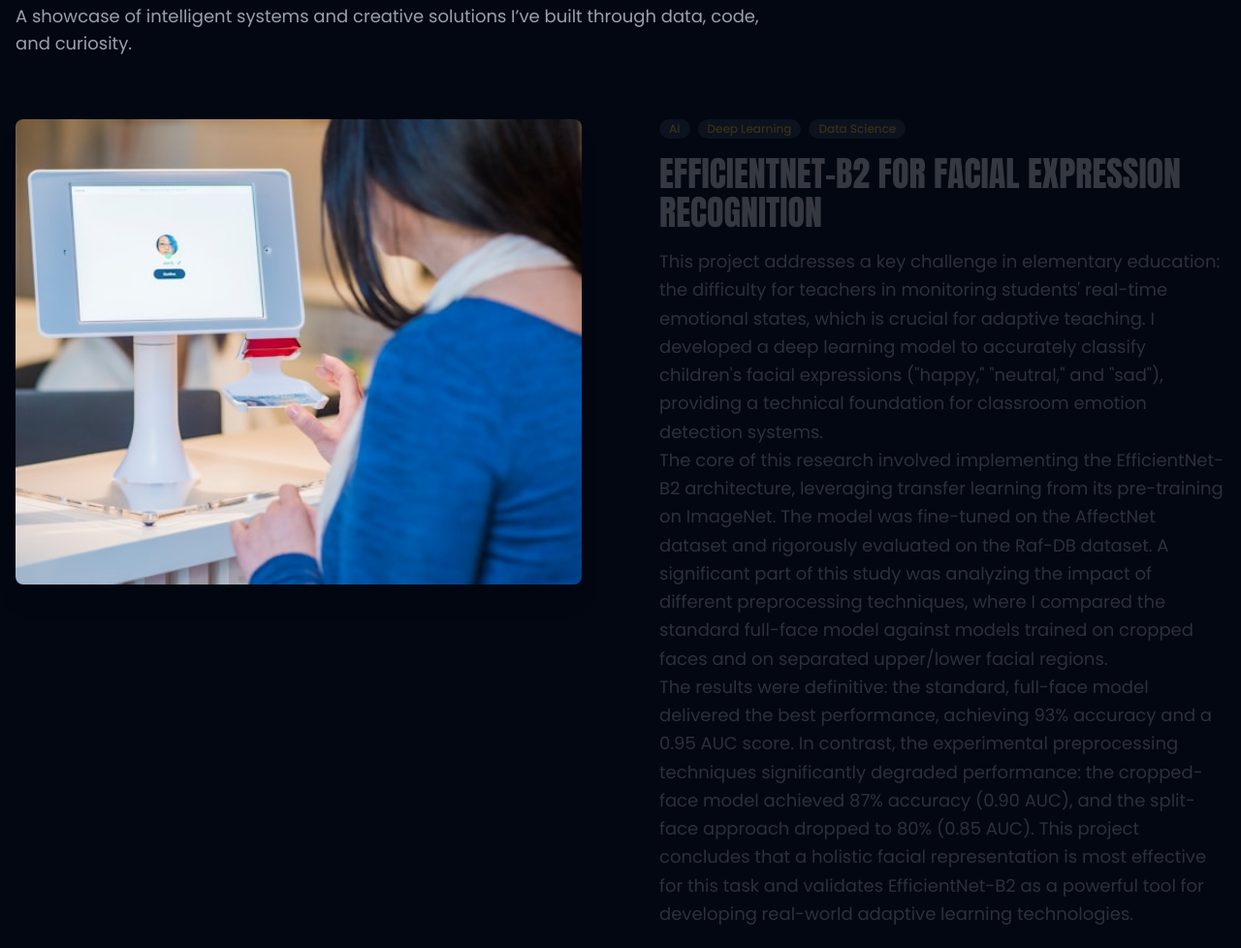
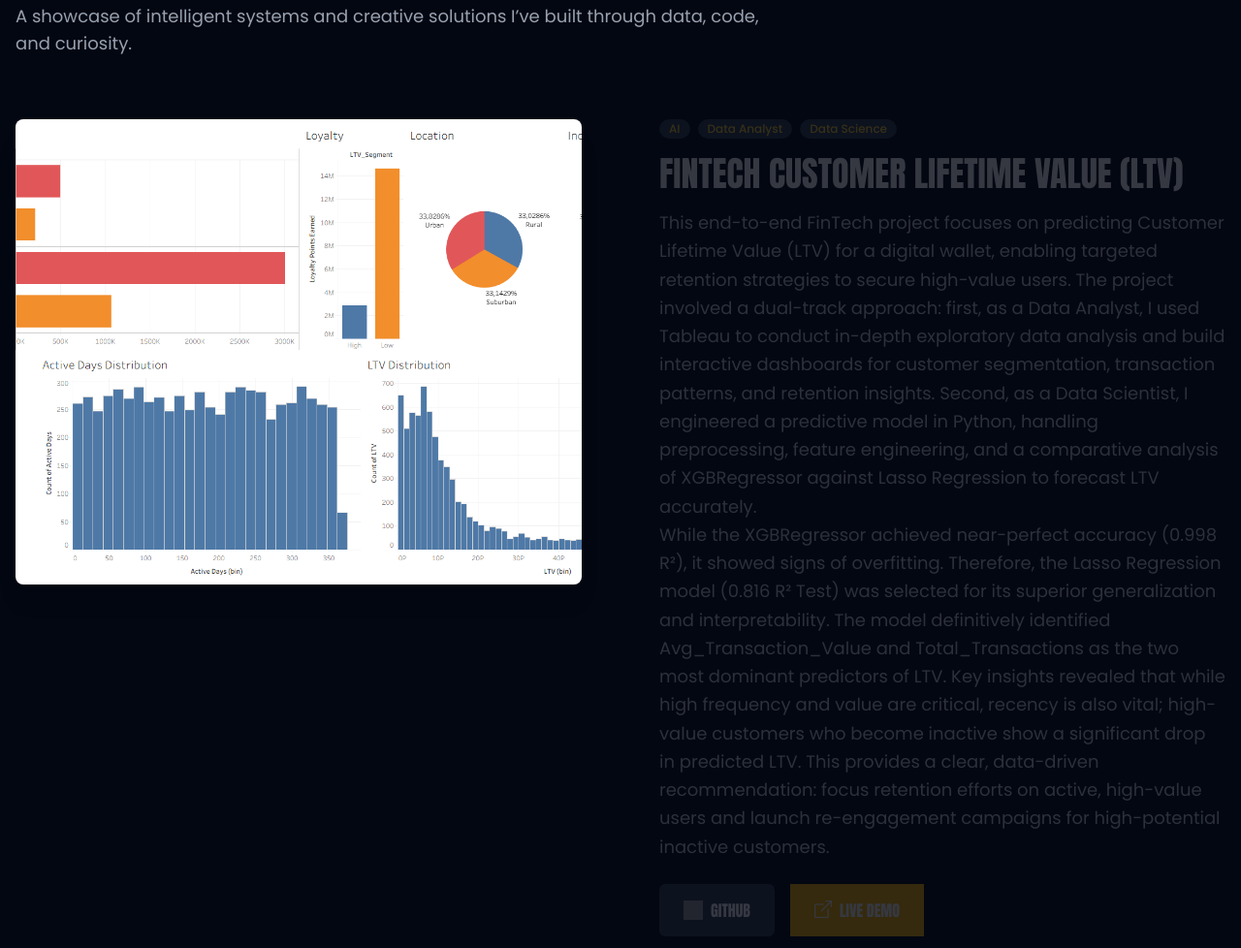
Before and after one commit to hidayatbakri/hidayatbakri.github.io, a website: page index.html in a window 1280 px wide. Shown: the part 3831-4809 px from the top of the page at 97% size. Drawn offline with nearby package versions, Linux system fonts and the light colour scheme; grey boxes are pictures that could not be loaded.

Commit message:
Add new project

```diff
--- a/index.html
+++ b/index.html
@@ -511,6 +511,17 @@
           >
             <a
               href="#"
+              id="img-proyek-5"
+              class="project-image absolute inset-0 w-full h-full opacity-100 transition-opacity duration-500"
+            >
+              <img
+                src="./assets/customerltv.png"
+                alt="FinTech Customer Lifetime Value (LTV)"
+                class="object-cover w-full h-full"
+              />
+            </a>
+            <a
+              href="#"
               id="img-proyek-3"
               class="project-image absolute inset-0 w-full h-full opacity-100 transition-opacity duration-500"
             >
@@ -560,6 +571,75 @@
         </div>
 
         <div class="flex flex-col">
+          <div
+            class="project-desc-item min-h-[70vh] flex flex-col justify-center mb-10"
+            data-image-target="#img-proyek-5"
+          >
+            <div class="flex flex-wrap gap-2 mb-4">
+              <span
+                class="bg-gray-700 text-amber-300 text-xs font-medium px-2.5 py-0.5 rounded-full"
+                >AI</span
+              >
+              <span
+                class="bg-gray-700 text-amber-300 text-xs font-medium px-2.5 py-0.5 rounded-full"
+                >Data Analyst</span
+              >
+              <span
+                class="bg-gray-700 text-amber-300 text-xs font-medium px-2.5 py-0.5 rounded-full"
+                >Data Science</span
+              >
+            </div>
+            <h3
+              class="text-white uppercase anton-regular text-3xl md:text-4xl mb-4"
+            >
+              FinTech Customer Lifetime Value (LTV)
+            </h3>
+            <p class="text-gray-300 text-lg mb-6 leading-relaxed">
+              This end-to-end FinTech project focuses on predicting Customer
+              Lifetime Value (LTV) for a digital wallet, enabling targeted
+              retention strategies to secure high-value users. The project
+              involved a dual-track approach: first, as a Data Analyst, I used
+              Tableau to conduct in-depth exploratory data analysis and build
+              interactive dashboards for customer segmentation, transaction
+              patterns, and retention insights. Second, as a Data Scientist, I
+              engineered a predictive model in Python, handling preprocessing,
+              feature engineering, and a comparative analysis of XGBRegressor
+              against Lasso Regression to forecast LTV accurately. <br />While
+              the XGBRegressor achieved near-perfect accuracy (0.998 R²), it
+              showed signs of overfitting. Therefore, the Lasso Regression model
+              (0.816 R² Test) was selected for its superior generalization and
+              interpretability. The model definitively identified
+              Avg_Transaction_Value and Total_Transactions as the two most
+              dominant predictors of LTV. Key insights revealed that while high
+              frequency and value are critical, recency is also vital;
+              high-value customers who become inactive show a significant drop
+              in predicted LTV. This provides a clear, data-driven
+              recommendation: focus retention efforts on active, high-value
+              users and launch re-engagement campaigns for high-potential
+              inactive customers.
+            </p>
+            <div class="flex gap-4 justify-center lg:justify-start">
+              <a
+                href="https://github.com/hidayatbakri/fintech-customer-ltv.git"
+                class="inline-flex items-center justify-center gap-2 px-6 py-3 border border-transparent text-base font-medium rounded-md text-white bg-gray-700 hover:bg-gray-600 anton-regular transition-colors duration-300 uppercase"
+              >
+                <img
+                  src="https://cdn.simpleicons.org/github/white"
+                  alt="GitHub"
+                  class="w-5 h-5"
+                />
+                GitHub
+              </a>
+              <a
+                href="https://public.tableau.com/app/profile/hidayat.bakri/viz/LTVCustomer/Dashboard1?publish=yes"
+                class="inline-flex items-center justify-center gap-2 px-6 py-3 border border-transparent text-base font-medium text-white bg-amber-400 hover:bg-amber-500 anton-regular transition-colors duration-300 uppercase"
+              >
+                <i class="bi bi-box-arrow-up-right text-lg"></i>
+                Live Demo
+              </a>
+            </div>
+          </div>
+
           <div
             class="project-desc-item min-h-[70vh] flex flex-col justify-center mb-10"
             data-image-target="#img-proyek-3"
@@ -884,6 +964,22 @@
             </a>
 
             <a
+              href="https://github.com/hidayatbakri"
+              target="_blank"
+              rel="noopener noreferrer"
+              class="group flex justify-between items-center py-8 border-b border-gray-700 transition-all duration-300"
+            >
+              <span
+                class="text-white text-3xl md:text-4xl anton-regular uppercase transition-all duration-300 group-hover:text-amber-300"
+              >
+                GitHub
+              </span>
+              <i
+                class="bi bi-arrow-right text-3xl text-gray-500 transition-all duration-300 group-hover:text-amber-300 group-hover:translate-x-2"
+              ></i>
+            </a>
+
+            <a
               href="https://instagram.com/hidayat_yy"
               target="_blank"
               rel="noopener noreferrer"
```
Also changed, not shown: assets/customerltv.png (added).
